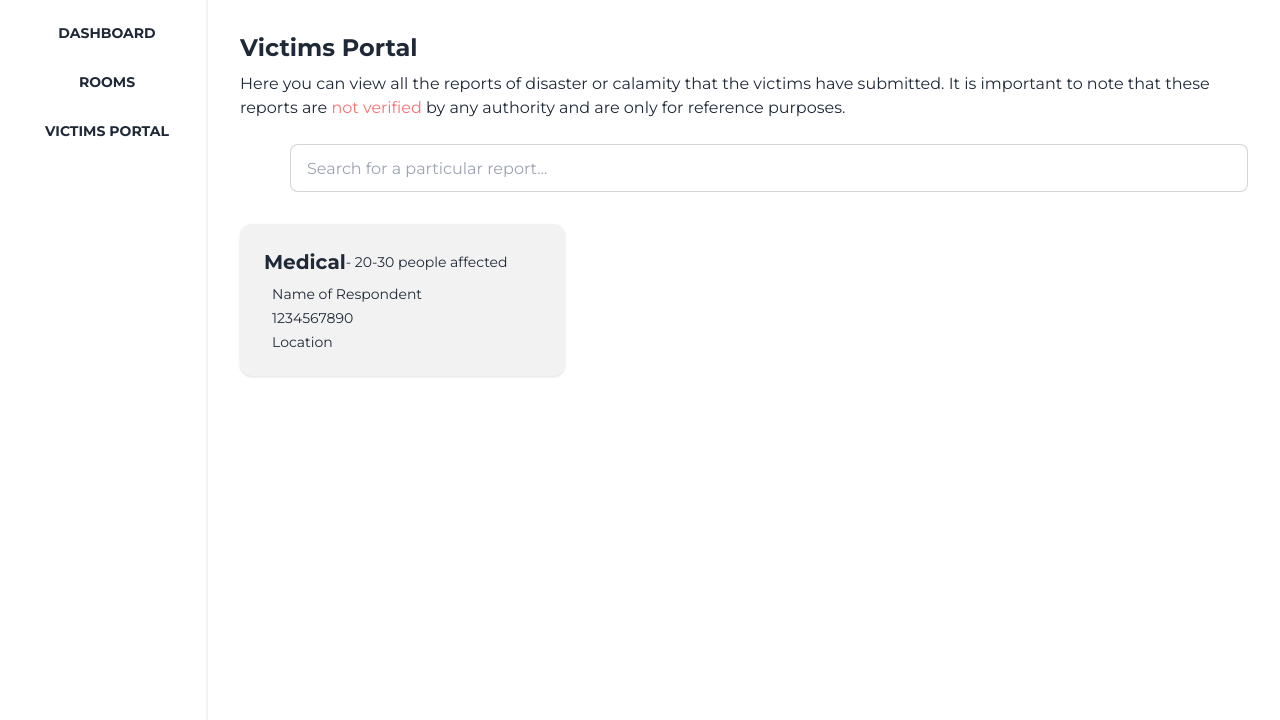
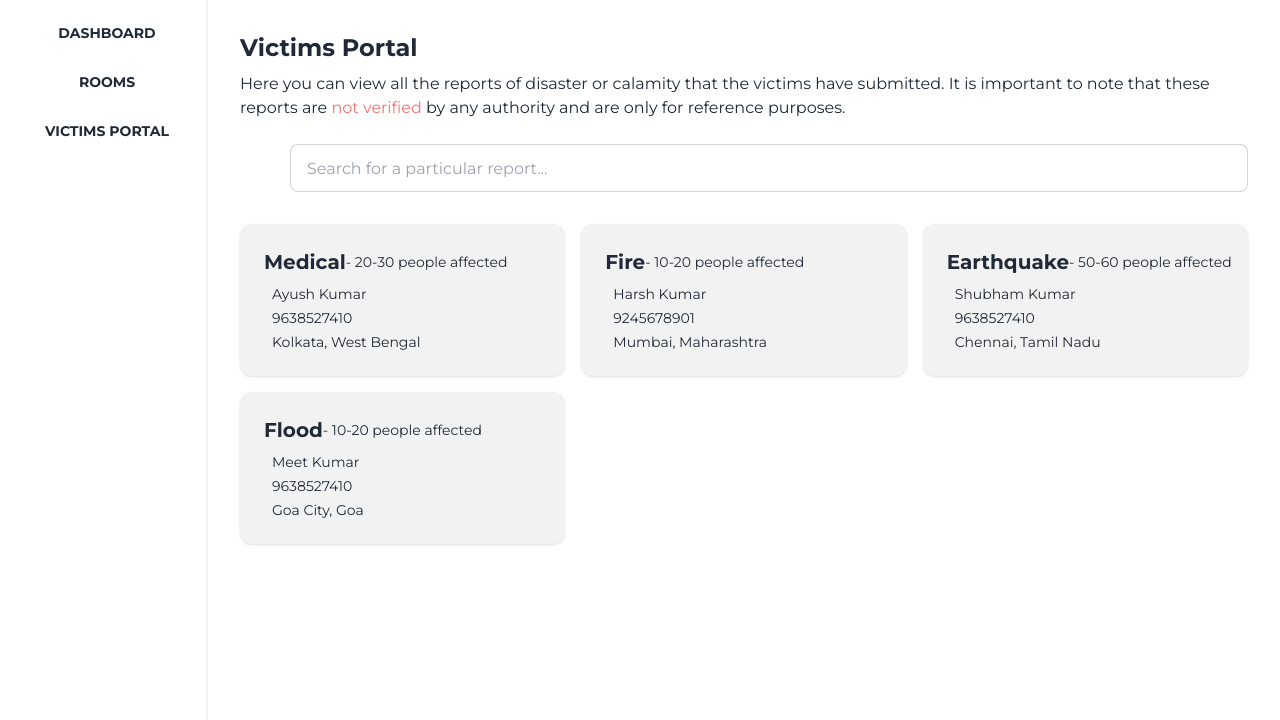
Before and after one commit to RescueRadar/resque-radar, a Django app: template templates/victims_portal.html in a window 1280 px wide. Shown: the part 80-800 px from the top of the page. Run offline with Django 4.2, Linux system fonts and the light colour scheme; the template is opened without the code that fills it, so the values that code supplies are empty; some libraries are stand-ins or nearby versions.

Commit message:
ui things

```diff
--- a/templates/dashboard.html
+++ b/templates/dashboard.html
@@ -42,7 +42,7 @@
 		</button>
 	</div>
 
-	<div class="px-6 space-y-6">
+	<div class="px-6 space-y-6 mb-12">
 		{% for agency in all_agencies %}
 		<div
 			class="bg-base-200 rounded-xl shadow p-6 hover:shadow-lg hover:bg-base-base-300 hover:border-base-content/50 border-2 border-base-200 hover:cursor-pointer transition duration-300">
--- a/templates/victims_portal.html
+++ b/templates/victims_portal.html
@@ -65,15 +65,93 @@
 		<div class="text-sm">
 			<p class="mb-1">
 				<i class="fa-solid fa-user mr-2"></i>
-				Name of Respondent
+				Ayush Kumar
 			</p>
 			<p class="mb-1">
 				<i class="fa-solid fa-phone mr-2"></i>
-				1234567890
+				9638527410
 			</p>
 			<p>
 				<i class="fa-solid fa-map-marker mr-2"></i>
-				Location
+				Kolkata, West Bengal
+			</p>
+		</div>
+	</div>
+
+	<div
+		class="bg-base-200 rounded-xl shadow p-6 hover:shadow-lg border-base-200">
+		<div class="flex mb-2 items-center">
+			<h3 class="font-bold text-xl">
+				Fire
+			</h3>
+			<p class="text-sm">
+				- 10-20 people affected
+			</p>
+		</div>
+		<div class="text-sm">
+			<p class="mb-1">
+				<i class="fa-solid fa-user mr-2"></i>
+				Harsh Kumar
+			</p>
+			<p class="mb-1">
+				<i class="fa-solid fa-phone mr-2"></i>
+				9245678901
+			</p>
+			<p>
+				<i class="fa-solid fa-map-marker mr-2"></i>
+				Mumbai, Maharashtra
+			</p>
+		</div>
+	</div>
+
+	<div
+		class="bg-base-200 rounded-xl shadow p-6 hover:shadow-lg border-base-200">
+		<div class="flex mb-2 items-center">
+			<h3 class="font-bold text-xl">
+				Earthquake
+			</h3>
+			<p class="text-sm whitespace-nowrap">
+				- 50-60 people affected
+			</p>
+		</div>
+		<div class="text-sm">
+			<p class="mb-1">
+				<i class="fa-solid fa-user mr-2"></i>
+				Shubham Kumar
+			</p>
+			<p class="mb-1">
+				<i class="fa-solid fa-phone mr-2"></i>
+				9638527410
+			</p>
+			<p>
+				<i class="fa-solid fa-map-marker mr-2"></i>
+				Chennai, Tamil Nadu
+			</p>
+		</div>
+	</div>
+
+	<div
+		class="bg-base-200 rounded-xl shadow p-6 hover:shadow-lg border-base-200">
+		<div class="flex mb-2 items-center">
+			<h3 class="font-bold text-xl">
+				Flood
+			</h3>
+			<p class="text-sm">
+				- 10-20 people affected
+			</p>
+		</div>
+		<div class="text-sm">
+			<p class="mb-1">
+				<i class="fa-solid fa-user mr-2"></i>
+				Meet Kumar
+			</p>
+			<p class="mb-1">
+				<i class="fa-solid fa-phone mr-2"></i>
+				9638527410
+			</p>
+			<p>
+				<i class="fa-solid fa-map-marker mr-2"></i>
+				Goa City, Goa
 			</p>
 		</div>
 	</div>
```
